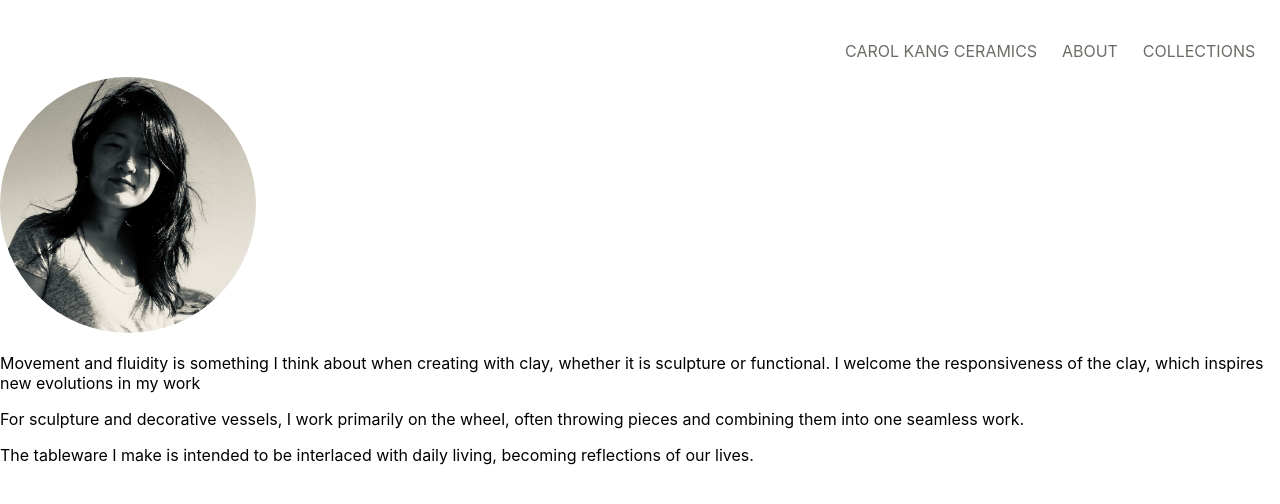
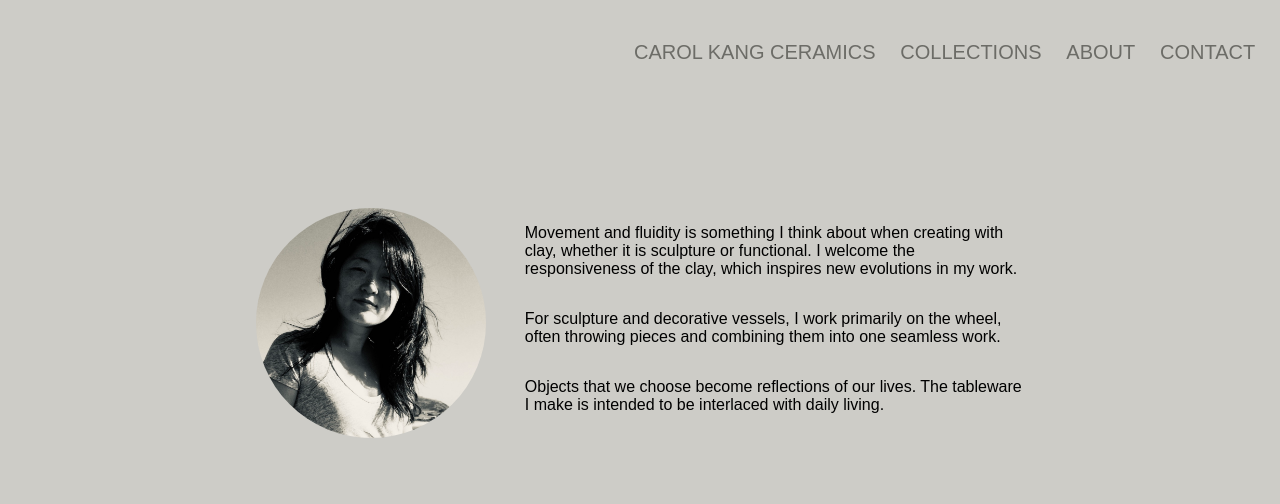
Before and after one commit to kangcarol/carolkang-ceramics, a React (Create React App) app: page /about in a window 1280 px wide. Shown: the top 504 px of the page. Built offline with nearby package versions, Linux system fonts and the light colour scheme.

Commit message:
css formatting about contact home

```diff
--- a/src/App.css
+++ b/src/App.css
@@ -12,11 +12,36 @@ html {
   box-sizing: inherit;
 }
 
-a {
+body {
+  background-color: rgb(205, 204, 199);
+  --text-color:  rgb(108, 108, 103);
+  font-family: 'Poppins', sans-serif;
+}
+
+h1 {
+  font-family: 'Urbanist', sans-serif;
+  font-weight: 200;
+  font-size: 3em;
+  color: rgb(108, 108, 103);
+  margin: 0 0 0 14%;
+  padding: 3% 0 0 0;
+}
+
+h2 {
+  font-family: 'Urbanist', sans-serif;
+  font-weight: 200;
+  font-size: 2em;
+  color: rgb(108, 108, 103);
+  margin: 0 0 0 14%;
+  padding: 3% 0 0 0;
+}
+
+a, h1 {
   text-decoration: none;
   color: rgb(108, 108, 103);
 }
 
 li {
   list-style: none;
+  font-size: 1.25em;
 }
--- a/src/components/NavBar/NavBar.jsx
+++ b/src/components/NavBar/NavBar.jsx
@@ -12,8 +12,9 @@ function NavBar() {
         <nav className={styles.NavBar}>
           <ul>
             <li><Link to='/'>CAROL KANG CERAMICS</Link></li>
+            <li><Link to='/collections'>COLLECTIONS</Link></li>
             <li><Link to='/about'>ABOUT</Link></li>
-            <li><Link to='/collections'>COLLECTIONS</Link></li>
+            <li><Link to='/contact'>CONTACT</Link></li>
           </ul>
         </nav>
       }
--- a/src/components/NavBar/NavBar.module.css
+++ b/src/components/NavBar/NavBar.module.css
@@ -1,6 +1,5 @@
 nav {
   color: rgb(108, 108, 103);
-  /* display: contents; */
 }
 
 ul {
--- a/src/pages/About/About.jsx
+++ b/src/pages/About/About.jsx
@@ -9,12 +9,13 @@ function About() {
             alt="carol-kang"
             className="self-img"
           />
-          <p>Movement and fluidity is something I think about when creating with clay, whether it is sculpture or functional. I welcome the responsiveness of the clay, which inspires new evolutions in my work</p>
+          <div>
+            <p>Movement and fluidity is something I think about when creating with clay, whether it is sculpture or functional. I welcome the responsiveness of the clay, which inspires new evolutions in my work.</p>
 
-          <p>For sculpture and decorative vessels, I work primarily on the wheel, often throwing pieces and combining them into one seamless work.</p>
+            <p>For sculpture and decorative vessels, I work primarily on the wheel, often throwing pieces and combining them into one seamless work.</p>
 
-          <p>The tableware I make is intended to be interlaced with daily living, becoming reflections of our lives.</p>
-
+            <p>Objects that we choose become reflections of our lives. The tableware I make is intended to be interlaced with daily living.</p>
+          </div>
       </section>
     </main>
   )
--- a/src/pages/About/About.module.css
+++ b/src/pages/About/About.module.css
@@ -1,8 +1,22 @@
-nav {
+.about {
+  display: flex;
+  justify-content: center;
+}
 
+.about section {
+  display: flex;
+  justify-content: center;
+  width: 60%;
+  padding: 10% 0 0 0;
 }
 
 .about img {
-  width: 20%;
+  width: 30%;
   border-radius: 50%;
 }
+
+.about div {
+  display: flex;
+  flex-direction: column;
+  padding: 0 0 0 5%;
+}
--- a/src/pages/Collections/Collections.jsx
+++ b/src/pages/Collections/Collections.jsx
@@ -3,7 +3,7 @@ import styles from './Collections.module.css'
 function Collections() {
   return (
     <main className={styles.collections}>
-      <h1>Collections</h1>
+      <h2>COLLECTIONS</h2>
     </main>
   )
 }
--- a/src/pages/Contact/Contact.jsx
+++ b/src/pages/Contact/Contact.jsx
@@ -6,7 +6,7 @@ function Contact() {
   return (
     <main className={styles.contact}>
       <section>
-        <h1>HELLO!</h1>
+        <h1>HELLO</h1>
         <h2>Please don't hesitate to connect to find out more. </h2>
 
         <article>
--- a/src/pages/Contact/Contact.module.css
+++ b/src/pages/Contact/Contact.module.css
@@ -1,3 +1,16 @@
-body {
-  background-image: none;
+.contact {
+  display: flex;
+  justify-content: center;
+  padding: 10% 0 0 0;
 }
+
+.contact span {
+  display: flex;
+  padding: 0 0 0 13%;
+}
+
+.contact p {
+  font-size: 2em;
+  margin: 0 0 0 1%;
+  color: rgb(108, 108, 103);
+}
--- a/src/pages/Home/Home.jsx
+++ b/src/pages/Home/Home.jsx
@@ -5,12 +5,14 @@ import { Link } from 'react-router-dom'
 function Home() {
   return (
     <main className={styles.home}>
-      <h1><Link to='/collections'>CAROL KANG CERAMICS</Link></h1>
+      <div>
+      <h1>CAROL KANG CERAMICS</h1>
       <ul>
-        {/* <li><Link to='/about'>ABOUT</Link></li>
+        <li><Link to='/about'>ABOUT</Link></li>
         <li><Link to='/collections'>COLLECTIONS</Link></li>
-        <li><Link to='/contact'>CONTACT</Link></li> */}
+        <li><Link to='/contact'>CONTACT</Link></li>
       </ul>
+      </div>
     </main>
   )
 }
--- a/src/pages/Home/Home.module.css
+++ b/src/pages/Home/Home.module.css
@@ -4,12 +4,9 @@
   height: 100vh;
 }
 
-/* nav {
-  display: none;
-} */
-
-.home img {
-  width: 100%;
+.home div {
+  display: flex;
+  justify-content: space-between;
 }
 
 .home h1 {
@@ -20,3 +17,12 @@
   margin: 0 0 0 14%;
   padding: 3% 0 0 0;
 }
+
+.home ul {
+  padding: 3% 0 0 0;
+  margin: 0 2% 0 0;
+}
+
+.home li {
+  margin: 0 6%;
+}
```
